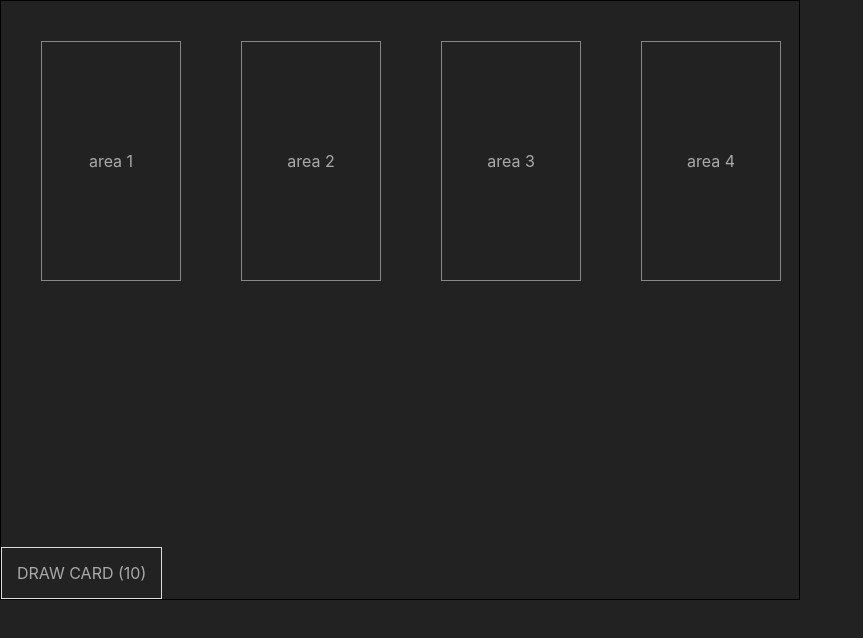
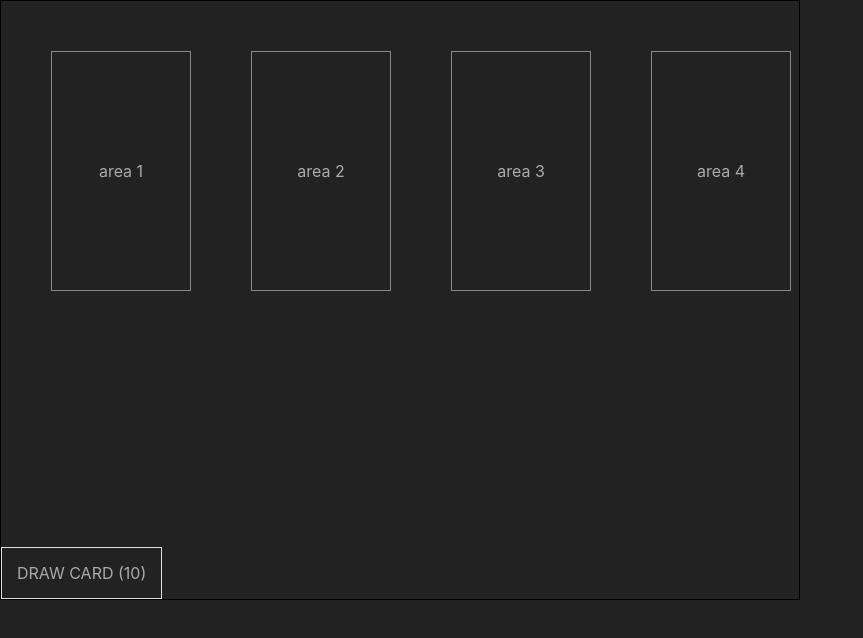
Before and after one commit to socha23/kabal, a React (Create React App) app: page / in a window 1280 px wide. Shown: the top 638 px of the page, without its empty margins (0-863 px from the left). Built offline with nearby package versions, Linux system fonts and the light colour scheme.

Commit message:
replace native d&d with custom one

```diff
--- a/src/App.js
+++ b/src/App.js
@@ -1,6 +1,7 @@
 import { useState } from "react"
 import Game from "./model/game"
 import useAnimationFrame from "./useAnimationFrame"
+import { POINT_ZERO, point, Rect } from "./model/geometry"
 
 const CARD_STYLE = {
   imageHeight: 200,
@@ -15,14 +16,16 @@ const CARD_WIDTH = CARD_STYLE.imageWidth + 2 * CARD_STYLE.padding
 
 const Card = ({
   id,
-  draggable = true,
   name = "Unnamed card",
   image = "",
   width = CARD_WIDTH,
   height = CARD_HEIGHT,
-  onDragStart = e => {},
-  onDragEnd = e => {},
-}) => <div style={{
+  position = null,
+  onMouseDown = (e => { })
+}) => {
+  const positionStyle = position ? { position: "absolute", left: position.x, top: position.y } : {}
+  return <div style={{
+    zIndex: 1,
     width: width,
     height: height,
     border: "1px solid black",
@@ -30,10 +33,9 @@ const Card = ({
     backgroundColor: "#bbb",
     display: "flex",
     flexDirection: "column",
+    ...positionStyle
   }}
-  draggable={draggable}
-  onDragStart={onDragStart}
-  onDragEnd={onDragEnd}
+    onMouseDown={onMouseDown}
   >
     <div style={{
       color: "black",
@@ -48,7 +50,7 @@ const Card = ({
     </div>
 
   </div>
-
+}
 
 const SLOT_STYLE = {
   slotBorderWidth: 5,
@@ -68,12 +70,15 @@ const Slot = ({
   card = null,
   width = SLOT_STYLE.width,
   height = SLOT_STYLE.height,
-  onCardDragStart = (cardId) => {},
-  onCardDragEnd = (cardId) => {},
-  onCardDrop = (slotId) => {}
-}) => <div
-  onDragOver={e => { e.preventDefault(); return false }}
-  onDrop={e => {onCardDrop(id)}}
+  onMouseDownOnCard = ((e, cardId) => { }),
+  onMouseOver = e => { },
+  onMouseOut = e => { },
+  cardPositions = {},
+}) =>
+  <div> {/* main container */}
+    <div
+      onMouseEnter={onMouseOver}
+      onMouseLeave={onMouseOut}
       style={{
         position: "absolute",
         width: width + 2 * (SLOT_STYLE.slotBorderWidth + SLOT_STYLE.slotPadding),
@@ -85,24 +90,22 @@ const Slot = ({
         borderStyle: "solid",
         borderColor: dropPossible ? SLOT_STYLE.slotDroppableBorderColor : "transparent",
         borderRadius: SLOT_STYLE.slotBorderRadius,
-  }}>
+      }} />
     {
-      card && <div style={{
-        position: "absolute",
-        zIndex: 1,
-        top: 0,
-        left: 0,
-      }}>
-        <Card onDragStart={_ => {onCardDragStart(card.id)}} onDragEnd={_ => {onCardDragEnd(card.id)}} {...card}/>
-        </div>
+      card &&
+        <Card
+          onMouseDown={e => { onMouseDownOnCard(e, card.id) }}
+          position={cardPositions[card.id]}
+          {...card}
+        />
     }
       <div style={{
         border: SLOT_STYLE.innerBorder,
         width: SLOT_STYLE.width,
         height: SLOT_STYLE.height,
         position: "absolute",
-      top: 0,
-      left: 0,
+        top: position.y,
+        left: position.x,
         display: "flex",
         alignItems: "center",
         justifyContent: "center",
@@ -111,38 +114,37 @@ const Slot = ({
       </div>
   </div>
 
+
 const DEFAULT_BOARD_WITDH = 800
 const DEFAULT_BOARD_HEIGHT = 600
 
 
 const Hand = ({
   cards,
-  onCardDragStart = (cardId) => {},
-  onCardDragEnd = (cardId) => {},
-  onCardDrop = () => {},
-  currentDraggedId = null,
-}) => <div style={{
+  cardPositions,
+  onMouseDownOnCard = ((e, cardId) => { }),
+  onMouseOver = e => { },
+  onMouseOut = e => { },
+}) => <div>
+    {/* hand drop overlay */}
+    <div style={{
       position: "absolute",
       left: 80,
       top: 300,
       width: "100%",
       height: CARD_HEIGHT
     }}
-onDragOver={e => { e.preventDefault(); return false }}
-onDrop = {onCardDrop}
->
+      onMouseOver={onMouseOver}
+      onMouseOut={onMouseOut}
+    />
     {
-  cards.map((c, idx) => <div key={c.id} style={{
-    position: "absolute",
-    top: 0,
-    left: idx * CARD_WIDTH + 20
-  }}>
-    <Card
-      onDragStart={_ => {onCardDragStart(c.id)}}
-      onDragEnd={_ => {onCardDragEnd(c.id)}}
+      /* cards */
+      cards.map(c => <Card
+        onMouseDown={e => { onMouseDownOnCard(e, c.id) }}
+        position={cardPositions[c.id]}
         {...c}
       />
-  </div>)
+      )
     }
   </div>
 
@@ -153,16 +155,23 @@ function BoardDisplay({
   drawDeckSize = 0,
   height = DEFAULT_BOARD_HEIGHT,
   width = DEFAULT_BOARD_WITDH,
-  onDrawDeckClick = () => {},
-  onCardDragStart = (cardId) => {},
-  onCardDragEnd = (cardId) => {},
-  onDropCardOnSlot = (slotId) => {},
-  onDropCardOnHand = () => {},
+  onDrawDeckClick = () => { },
   slotIdsWhereDropPossible = [],
   currentDraggedId = null,
+  cardPositions = {},
+
+  onMouseDownOnCard = ((e, cardId) => { }),
+  onMouseMove = (e) => { },
+  onMouseUp = (e) => { },
+  onMouseOverHand = (e) => { },
+  onMouseOutHand = (e) => { },
+  onMouseOverSlot = (e, slotId) => { },
+  onMouseOutSlot = (e, slotId) => { },
 
 }) {
   return <div
+    onMouseUp={onMouseUp}
+    onMouseMove={onMouseMove}
     style={{
       width: width,
       height: height,
@@ -172,28 +181,29 @@ function BoardDisplay({
     {
       slots.map(a => <Slot key={a.id}
         dropPossible={slotIdsWhereDropPossible.includes(a.id)}
-        onCardDragStart={onCardDragStart}
-        onCardDragEnd={onCardDragEnd}
-        onCardDrop={onDropCardOnSlot}
+        onMouseDownOnCard={onMouseDownOnCard}
+        onMouseOver={e => { onMouseOverSlot(e, a.id) }}
+        onMouseOut={e => { onMouseOutSlot(e, a.id) }}
+        cardPositions={cardPositions}
         {...a}
       />)
     }
     <Hand
       cards={hand}
-      onCardDragStart={onCardDragStart}
-      onCardDragEnd={onCardDragEnd}
-      onCardDrop={onDropCardOnHand}
-      currentDraggedId={currentDraggedId}
+      cardPositions={cardPositions}
+      onMouseDownOnCard={onMouseDownOnCard}
+      onMouseOver={onMouseOverHand}
+      onMouseOut={onMouseOutHand}
     />
 
-    <div style={{position: "absolute", bottom: 0}}>
+    <div style={{ position: "absolute", bottom: 0 }}>
       <div style={{
         border: "1px solid #ddd",
         padding: 15,
         cursor: "pointer"
 
       }}
-        onClick={e => {onDrawDeckClick()}}
+        onClick={e => { onDrawDeckClick() }}
       >DRAW CARD ({drawDeckSize})</div>
     </div>
   </div>
@@ -201,9 +211,13 @@ function BoardDisplay({
 
 
 
-function GameContainer({game}) {
+function GameContainer({ game }) {
   const [gameViewModel, setGameViewModel] = useState(game.getViewModel())
   const [currentDraggedId, setCurrentDraggedId] = useState()
+  const [currentDraggedPosition, setCurrentDraggedPosition] = useState(POINT_ZERO)
+  const [currentDraggedOffset, setCurrentDraggedOffset] = useState(POINT_ZERO)
+  const [mouseOverSlotId, setMouseOverSlotId] = useState(null)
+  const [mouseOverHand, setMouseOverHand] = useState(null)
 
   useAnimationFrame(deltaMs => {
     // TODO world update
@@ -211,20 +225,59 @@ function GameContainer({game}) {
     setGameViewModel(game.getViewModel())
   })
 
+  const cardPositions = {}
+  gameViewModel.hand.forEach((card, idx) => cardPositions[card.id] = point(idx * CARD_WIDTH + 20, 400))
+  gameViewModel.slots.forEach(slot => { if (slot.card) { cardPositions[slot.card.id] = slot.position } })
+
+  if (currentDraggedId) {
+    cardPositions[currentDraggedId] = currentDraggedPosition
+  }
   return <BoardDisplay
     {...gameViewModel}
     slotIdsWhereDropPossible={currentDraggedId ? game.getSlotIdsWhereDropPossible(currentDraggedId) : []}
-    onCardDragStart={id => {setCurrentDraggedId(id)}}
-    onCardDragEnd={_ => {setCurrentDraggedId(null)}}
-    onDropCardOnSlot={(slotId) => {game.onDropCardOnSlot(currentDraggedId, slotId)}}
-    onDropCardOnHand={() => {game.onDropCardOnHand(currentDraggedId)}}
-    onDrawDeckClick={_ => {game.onDrawDeckClick()}}
+    onCardDragStart={id => { console.log("DRAGSTART"); setCurrentDraggedId(id) }}
+    onCardDragEnd={_ => { setCurrentDraggedId(null) }}
+    onDropCardOnSlot={(slotId) => { game.onDropCardOnSlot(currentDraggedId, slotId) }}
+    onDropCardOnHand={() => { game.onDropCardOnHand(currentDraggedId) }}
+    onDrawDeckClick={_ => { game.onDrawDeckClick() }}
     currentDraggedId={currentDraggedId}
+    cardPositions={cardPositions}
+    onMouseDownOnCard={(e, cardId) => {
+      setCurrentDraggedId(cardId)
+      const cardBox = e.currentTarget.getBoundingClientRect()
+      const offset = point(e.clientX - cardBox.left, e.clientY - cardBox.top)
+      setCurrentDraggedOffset(offset)
+      setCurrentDraggedPosition(point(e.clientX - offset.x, e.clientY - offset.y))
+      e.preventDefault()
+    }}
+    onMouseMove={e => {
+      if (!currentDraggedId) {
+        return
+      }
+      const cardPosition = point(e.clientX - currentDraggedOffset.x, e.clientY - currentDraggedOffset.y)
+      setCurrentDraggedPosition(point(e.clientX - currentDraggedOffset.x, e.clientY - currentDraggedOffset.y))
+      const cardRect = new Rect(cardPosition.x, cardPosition.y, CARD_WIDTH, CARD_HEIGHT)
+
+      var overSlot = null
+      gameViewModel.slots.forEach(s => {
+        const slotRect = new Rect(s.position.x, s.position.y, SLOT_STYLE.width, SLOT_STYLE.height)
+        if (slotRect.intersects(cardRect)) {
+          overSlot = s.id
+        }
+      })
+      setMouseOverSlotId(overSlot)
+    }}
+    onMouseUp={e => {
+      if (mouseOverSlotId) {
+        game.onDropCardOnSlot(currentDraggedId, mouseOverSlotId)
+      }
+      setCurrentDraggedId(null)
+    }}
   />
 }
 
 const GAME = new Game()
 
-const App = () => <GameContainer game={GAME}/>
+const App = () => <GameContainer game={GAME} />
 
 export default App;
--- a/src/model/game.js
+++ b/src/model/game.js
@@ -1,5 +1,4 @@
 import { point } from "./geometry"
-import RiderWaite from "../rider_waite/rider_waite"
 import Deck from "./deck"
 import { starterCards } from "./cards"
 
@@ -19,7 +18,7 @@ class Game {
             "a4": { id: "a4", name: "area 4", position: point(650, 50) },
         }
 
-        this.slottedCards = { "a1": "c1" } // slot id to card id
+        this.slottedCards = {} // slot id to card id
 
         this.drawDeck = new Deck()
         this.discardDeck = new Deck()
--- a/src/model/geometry.js
+++ b/src/model/geometry.js
@@ -3,3 +3,18 @@ export function point(x, y) {
   }
 
 export const POINT_ZERO = point(0, 0)
+
+
+export class Rect {
+    constructor(x, y, w, h) {
+        this.x = x
+        this.y = y
+        this.w = w
+        this.h = h
+    }
+
+    intersects(other) {
+        const noOverlap = this.x + this.w < other.x || other.x + other.w < this.x || this.y + this.h < other.y || other.y + other.h < this.y
+        return !noOverlap
+    }
+}
```
Lines whose indentation alone changed are shown as unchanged.
